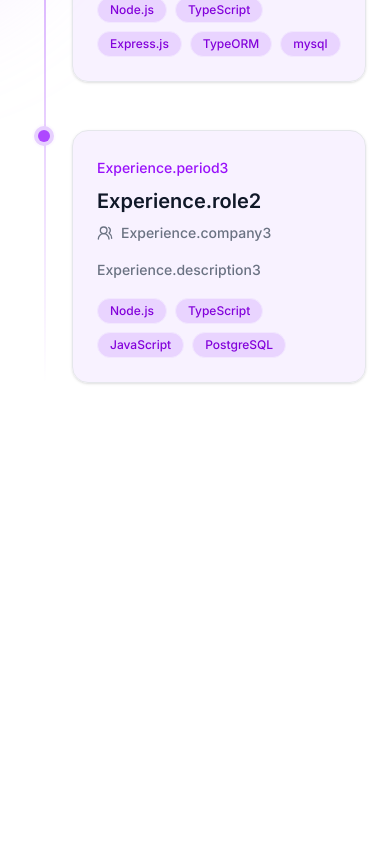
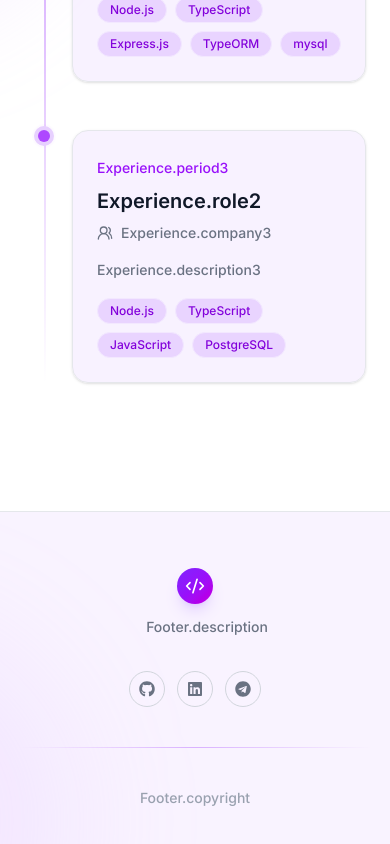
Before and after one commit to Sabamahdavi84/portfolio-website, a Next.js app in the folder portfolio/: page /en in a window 390 px wide. Shown: the part 6708-7552 px from the top of the page. Before the commit the page ends 7219 px from the top, so only its background shows below. Built offline with nearby package versions, Linux system fonts and the light colour scheme.

Commit message:
<main>[footer,locales,hero]:completed footer and edited hero section

```diff
--- a/portfolio/app/[locale]/layout.tsx
+++ b/portfolio/app/[locale]/layout.tsx
@@ -38,7 +38,8 @@ const LOCALE_STRUCTURE: Record<string, string> = {
   about:"about",
   skills:"skills",
   projects:"projects",
-  experience:"experience"
+  experience:"experience",
+  footer:"footer"
   // newfile: "folder1/folder2/newfile",
 };
 
--- a/portfolio/app/[locale]/page.tsx
+++ b/portfolio/app/[locale]/page.tsx
@@ -1,5 +1,6 @@
 import About from "@/components/about/About";
 import Experience from "@/components/experience/experience";
+import Footer from "@/components/footer/footer";
 import Hero from "@/components/hero/Hero";
 import Navbar from "@/components/navbar/Navbar";
 import Project from "@/components/projects/Projects";
@@ -15,6 +16,7 @@ export default function Home() {
       <Skills/>
       <Project/>
       <Experience/>
+      <Footer/>
     </>
   );
 }
--- /dev/null
+++ b/portfolio/components/footer/footer.tsx
@@ -0,0 +1,90 @@
+"use client"
+import { useLocale , useTranslations } from "next-intl"
+import Logo from "../navbar/Logo"
+import { FaGithub, FaTelegram, FaLinkedin } from "react-icons/fa"
+
+export default function Footer() {
+  const locale = useLocale()
+  const t=useTranslations("Footer")
+  const year = new Date().getFullYear()
+
+  return (
+    <footer className="relative border-t border-gray-200 dark:border-gray-800 bg-purple-100/50 dark:bg-purple-900/30 overflow-hidden">
+      {/* background glow */}
+      <div
+        className={`absolute ${
+          locale === "fa" ? "left-1/12" : "right-1/3"
+        } top-1/3 -translate-x-1/2 w-96 h-96 rounded-full blur-3xl bg-purple-300/20 dark:bg-purple-800/15 pointer-events-none`}
+      />
+
+      <div className="w-[90%] max-w-6xl mx-auto py-14 space-y-10 relative z-10">
+        {/* top section */}
+        <div
+          className="flex flex-col items-center text-center gap-8
+          md:flex-row md:items-start md:justify-between md:text-left"
+        >
+          <div className="space-y-3 max-w-xs">
+            <div className="flex justify-center md:justify-start">
+              <Logo />
+            </div>
+            <p className={`${locale==='fa' ?"text-right pr-6":"text-left pl-6"} text-sm text-gray-500 dark:text-gray-400 leading-relaxed`}>
+              {t("description")}
+            </p>
+          </div>
+
+          {/* socials */}
+          <div className="flex items-center gap-3">
+            <a
+              href="https://github.com/Sabamahdavi84"
+              target="_blank"
+              rel="noopener noreferrer"
+              aria-label="GitHub"
+              className="w-9 h-9 flex items-center justify-center rounded-full
+              text-gray-500 dark:text-gray-400
+              border border-gray-300 dark:border-gray-600
+              hover:text-purple-600 dark:hover:text-purple-400
+              hover:border-purple-300 dark:hover:border-purple-500
+              hover:-translate-y-0.5 transition-all duration-200"
+            >
+              <FaGithub size={16} />
+            </a>
+            <a
+              href="https://www.linkedin.com/in/saba-mahdavi84/"
+              target="_blank"
+              rel="noopener noreferrer"
+              aria-label="LinkedIn"
+              className="w-9 h-9 flex items-center justify-center rounded-full
+              text-gray-500 dark:text-gray-400
+              border border-gray-300 dark:border-gray-600
+              hover:text-purple-600 dark:hover:text-purple-400
+              hover:border-purple-300 dark:hover:border-purple-500
+              hover:-translate-y-0.5 transition-all duration-200"
+            >
+              <FaLinkedin size={16} />
+            </a>
+            <a
+              href="https://t.me/sbaFullStackDev"
+              aria-label="Telegram"
+              className="w-9 h-9 flex items-center justify-center rounded-full
+              text-gray-500 dark:text-gray-400
+              border border-gray-300 dark:border-gray-600
+              hover:text-purple-600 dark:hover:text-purple-400
+              hover:border-purple-300 dark:hover:border-purple-500
+              hover:-translate-y-0.5 transition-all duration-200"
+            >
+              <FaTelegram size={16} />
+            </a>
+          </div>
+        </div>
+
+        {/* divider */}
+        <div className="h-px bg-gradient-to-r from-transparent via-purple-300 dark:via-purple-800 to-transparent" />
+
+        {/* bottom footer */}
+        <p className="text-center text-gray-400 dark:text-gray-600 text-sm">
+           {t("copyright", { year })}
+        </p>
+      </div>
+    </footer>
+  )
+}
--- a/portfolio/components/hero/Hero.tsx
+++ b/portfolio/components/hero/Hero.tsx
@@ -110,7 +110,7 @@ export default function Hero(){
                         <div className="flex items-center gap-5 text-gray-500 dark:text-gray-400">
                              <a href="https://github.com/Sabamahdavi84" className="hover:text-purple-500 transition-colors"><FaGithub size={20} /></a>
                              <a href="https://www.linkedin.com/in/saba-mahdavi84/" className="hover:text-purple-500 transition-colors"><FaLinkedin size={20} /></a>
-                           <a href="#" className="hover:text-purple-500 transition-colors"><FaTelegram size={20} /></a>
+                           <a href="https://t.me/sbaFullStackDev" className="hover:text-purple-500 transition-colors"><FaTelegram size={20} /></a>
                          </div>
 
                      </div>
--- /dev/null
+++ b/portfolio/locales/en/footer.json
@@ -0,0 +1,6 @@
+{
+  "Footer": {
+    "description": "Crafting modern, scalable web experiences with clean code and thoughtful design.",
+    "copyright": "© {year} Saba Mahdavi. All rights reserved."
+  }
+}
--- /dev/null
+++ b/portfolio/locales/fa/footer.json
@@ -0,0 +1,6 @@
+{
+  "Footer": {
+    "description": "خلق تجربه‌های وب مدرن و مقیاس‌پذیر با کدنویسی تمیز و طراحی هدفمند.",
+    "copyright": "© {year} صبا مهدوی. تمامی حقوق محفوظ است."
+  }
+}
```
